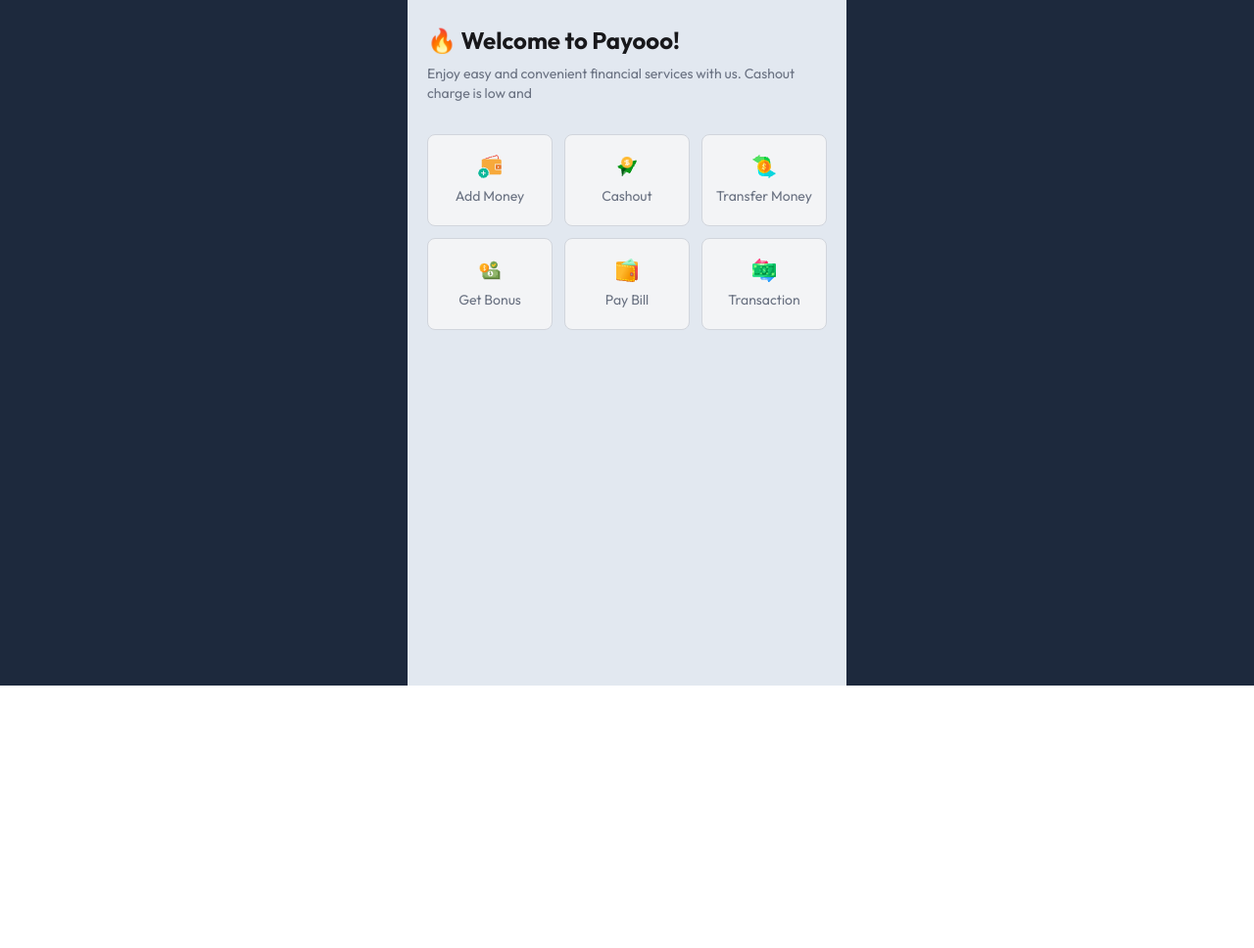
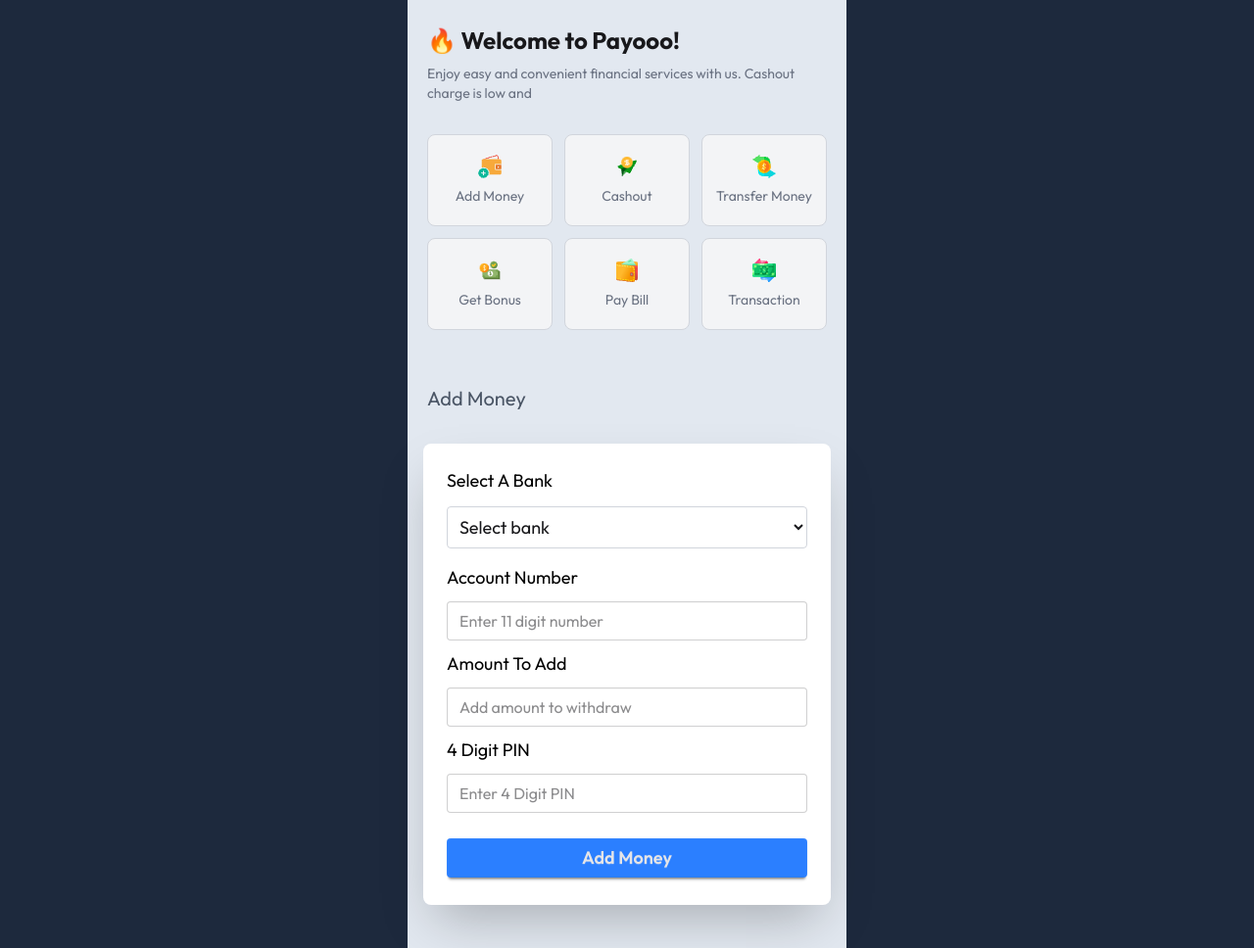
Before and after one commit to hasnaAbdullah/PAYOO-APP, a plain HTML site: page src/add-money.html in a window 1280 px wide. Shown: the part 100-1068 px from the top of the page at 98% size. Before the commit the page ends 800 px from the top, so only its background shows below. Drawn offline with nearby package versions, Linux system fonts and the light colour scheme.

Commit message:
add money feature is done

```diff
--- /dev/null
+++ b/script/addMoney.js
@@ -0,0 +1,23 @@
+const mainBalanceStatus = document.getElementById("main-balance");
+let mainBalance = parseFloat(mainBalanceStatus.innerText);
+const amount = document.getElementById("amount");
+const pin = document.getElementById("pin-number");
+
+const addMoneyBtn = document.getElementById("add-money");
+let newAmount;
+
+addMoneyBtn.addEventListener("click", function (event) {
+  event.preventDefault();
+  let convertedPin = parseInt(pin.value);
+  let conertedAmount = parseFloat(amount.value);
+  if (convertedPin && conertedAmount) {
+    if (convertedPin === 1234) {
+      newAmount = conertedAmount + mainBalance;
+      mainBalanceStatus.innerText = newAmount;
+    } else {
+      alert("wrong pin number");
+    }
+  } else {
+    alert("fill up the blank input field");
+  }
+});
--- a/src/add-money.html
+++ b/src/add-money.html
@@ -3,7 +3,7 @@
   <head>
     <meta charset="UTF-8" />
     <meta name="viewport" content="width=device-width, initial-scale=1.0" />
-    <title>Home Page</title>
+    <title>Add Money Page</title>
     <!-- google font -->
     <link rel="preconnect" href="https://fonts.googleapis.com" />
     <link rel="preconnect" href="https://fonts.gstatic.com" crossorigin />
@@ -38,7 +38,9 @@
           <div class="flex justify-between items-center space-x-2">
             <img src="../assets/Group.png" alt="" />
             <div>
-              <h2 class="text-xl font-bold">$45000</h2>
+              <h2 class="text-xl font-bold">
+                $ <span id="main-balance">45000</span>
+              </h2>
               <p class="text-stone-600 text-sm">Available Balance</p>
             </div>
           </div>
@@ -115,6 +117,78 @@
           </div>
         </div>
       </div>
+
+      <!-- Add money section -->
+      <div class="py-7 px-5 space-y-8">
+        <h2 class="text-xl font-semi-bold text-gray-600 mb-4">Add Money</h2>
+
+        <div class="hero block">
+          <div
+            class="hero-content min-w-md max-w-md flex-col lg:flex-row-reverse"
+          >
+            <div class="card bg-base-100 w-full shrink-0 shadow-2xl">
+              <form class="card-body space-y-1">
+                <label for="bank-via" class="fieldset-label text-black text-lg"
+                  >Select A Bank</label
+                >
+                <select
+                  class="p-2 text-lg border-gray-300 rounded-sm"
+                  name=""
+                  id="bank-via"
+                >
+                  <option disabled selected>Select bank</option>
+                  <option value="bkash">bkash</option>
+                  <option value="nagad">nagad</option>
+                  <option value="upai">upai</option>
+                  <option value="rocket">rocket</option>
+                </select>
+                <fieldset class="fieldset space-y-1">
+                  <label class="fieldset-label text-black text-lg"
+                    >Account Number</label
+                  >
+                  <input
+                    type="text"
+                    id="account-number"
+                    class="input text-base w-full"
+                    placeholder="Enter 11 digit number"
+                    required
+                  />
+                  <label class="fieldset-label text-black text-lg"
+                    >Amount To Add</label
+                  >
+                  <input
+                    type="text"
+                    id="amount"
+                    class="input text-base w-full"
+                    placeholder="Add amount to withdraw"
+                    required
+                  />
+                  <label class="fieldset-label text-black text-lg"
+                    >4 Digit PIN</label
+                  >
+                  <input
+                    type="text"
+                    id="pin-number"
+                    class="input text-base w-full"
+                    placeholder="Enter 4 Digit PIN"
+                    required
+                  />
+
+                  <button
+                    type="submit"
+                    id="add-money"
+                    class="btn border-none bg-blue-500 btn-neutral mt-4 text-lg"
+                  >
+                    Add Money
+                  </button>
+                </fieldset>
+              </form>
+            </div>
+          </div>
+        </div>
+      </div>
     </section>
+
+    <script src="../script/addMoney.js"></script>
   </body>
 </html>
```
